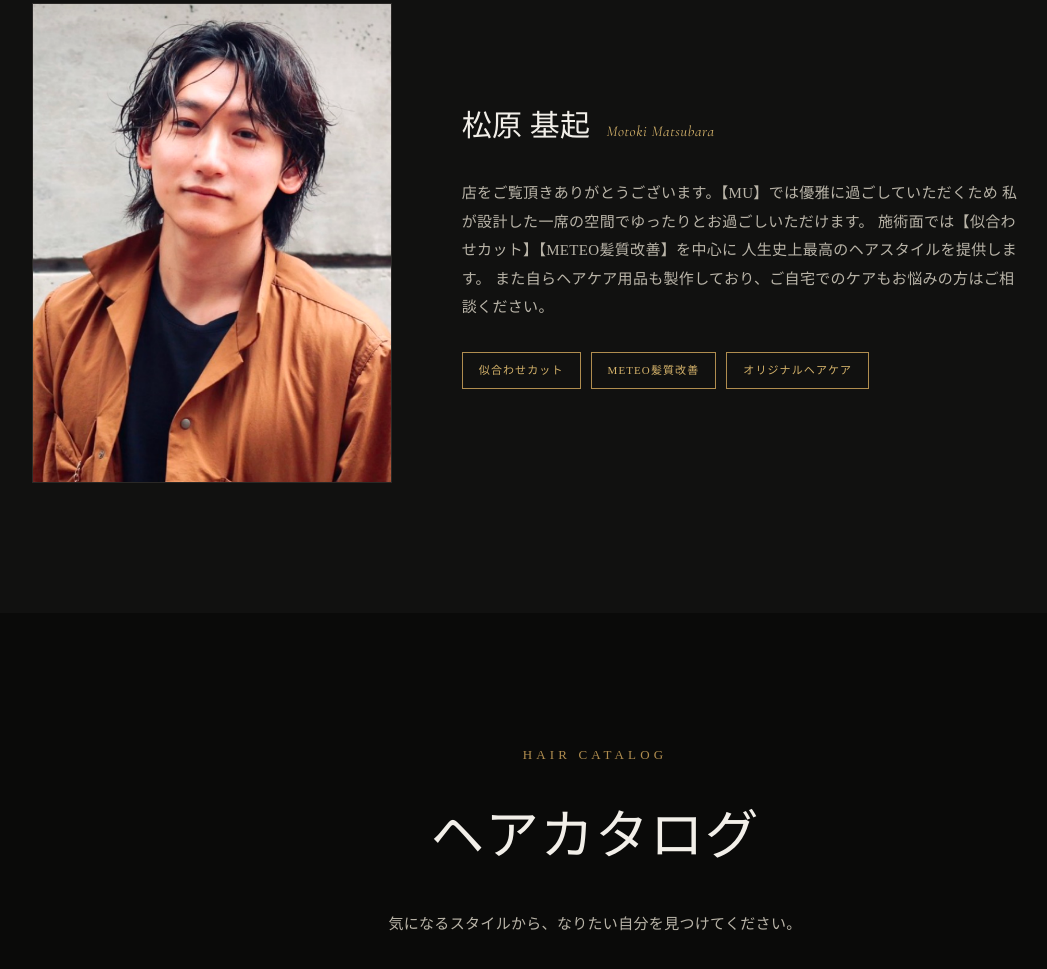
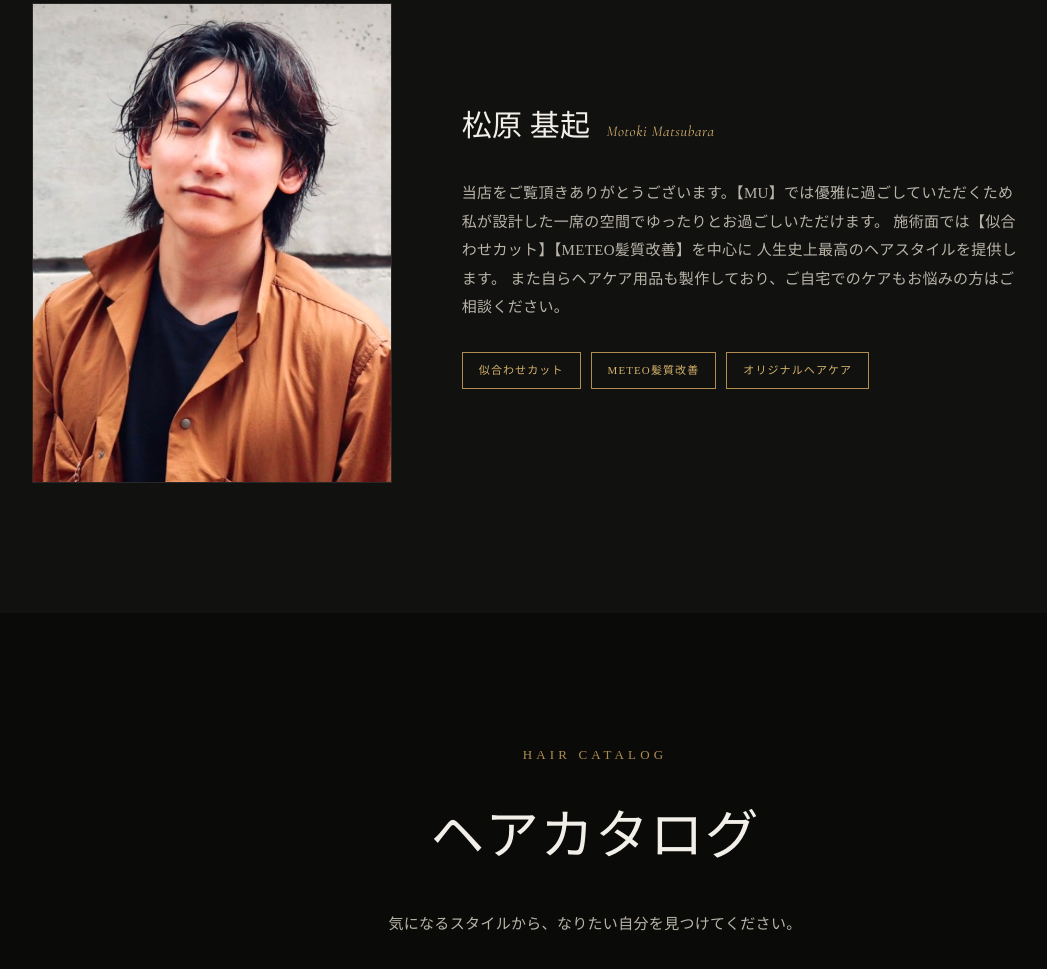
Before and after one commit to unfold20230525-netizen/mu-salon-hp, a plain HTML site: page index.html in a window 1280 px wide. Shown: the part 4085-5054 px from the top of the page, without its empty margins (45-1092 px from the left). Drawn offline with Linux system fonts and the light colour scheme; a web font is replaced by a local one.

Commit message:
スタイリストコメントを修正

```diff
--- a/index.html
+++ b/index.html
@@ -189,7 +189,7 @@
       <div class="staff-text">
         <h3 class="staff-name">松原 基起<span class="staff-name-en">Motoki Matsubara</span></h3>
         <p class="staff-comment">
-          店をご覧頂きありがとうございます。【MU】では優雅に過ごしていただくため
+          当店をご覧頂きありがとうございます。【MU】では優雅に過ごしていただくため
           私が設計した一席の空間でゆったりとお過ごしいただけます。
           施術面では【似合わせカット】【METEO髪質改善】を中心に
           人生史上最高のヘアスタイルを提供します。
```
